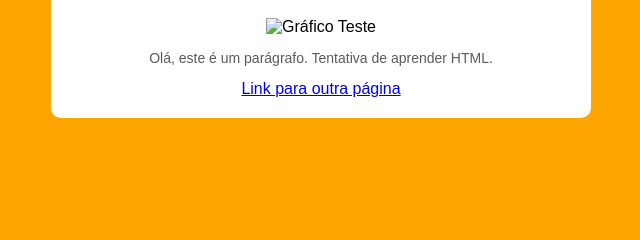
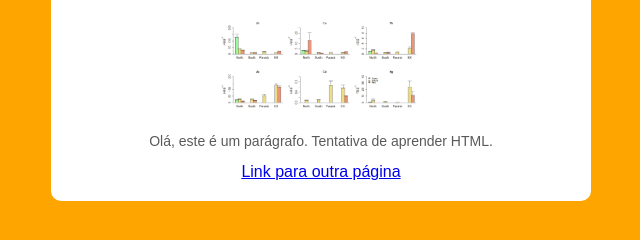
Before and after one commit to MaritzaFSilva/Aulas-HTML, a plain HTML site: page index.html in a window 1280 px wide. Shown: the part 68-308 px from the top of the page, without its empty margins (319-959 px from the left). Drawn offline with Linux system fonts and the light colour scheme; the site is published under a folder, as on GitHub Pages, so addresses that start at the root find nothing.

Commit message:
Update index.html

```diff
--- a/index.html
+++ b/index.html
@@ -33,7 +33,7 @@
         <div>
             <!-- Porque não consigo carregar a imagem bonitinho igual o tio do vídeo ensinou? -->
         <h1> Página Teste do Domingão</h1>
-        <img src ="/grafico.png" width=200px alt= "Gráfico Teste">
+        <img src="grafico.png" width=200px alt= "Gráfico Teste">
         <p> Olá, este é um parágrafo.
             Tentativa de aprender HTML.</p>
         <a href="outra.html">Link para outra página</a>
```
